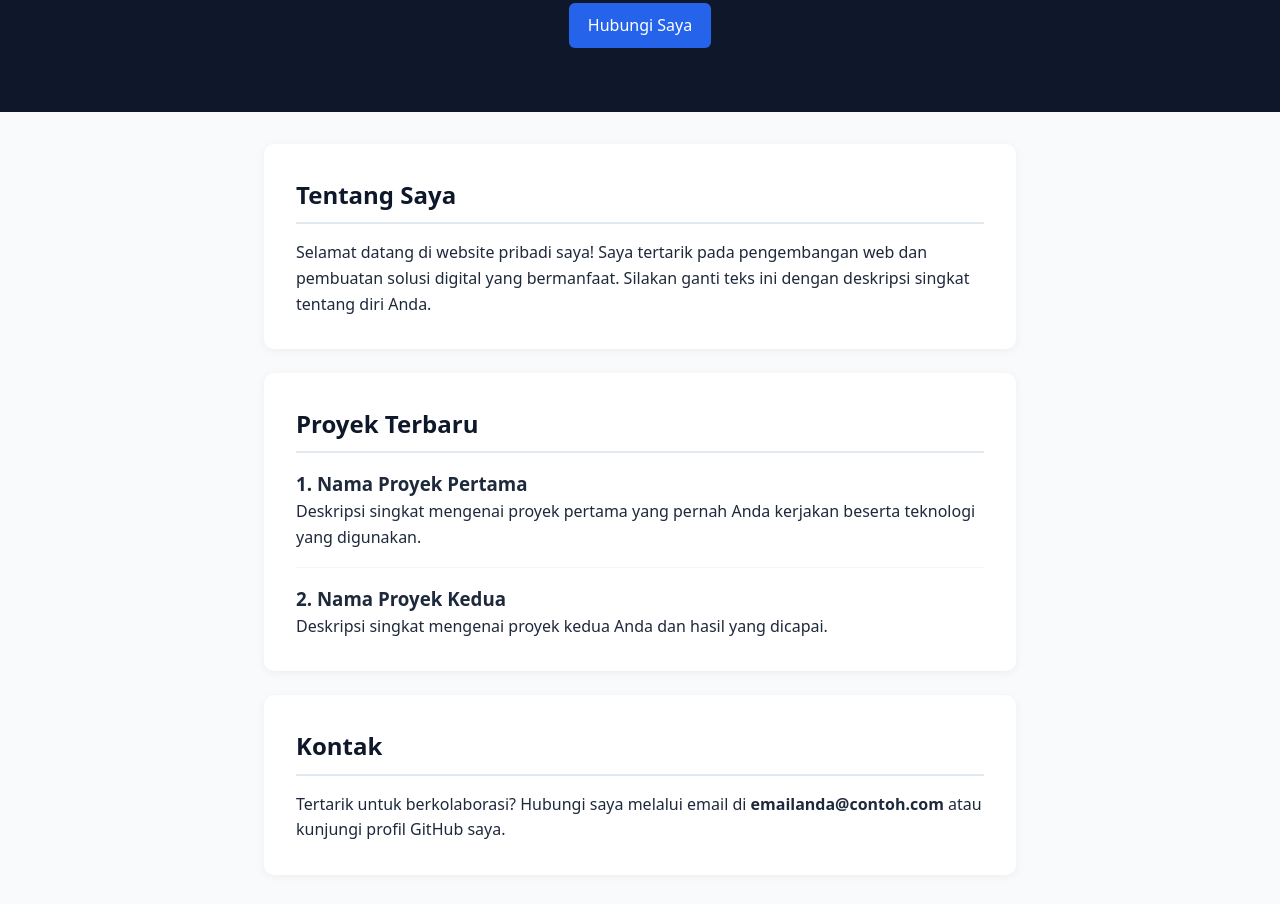
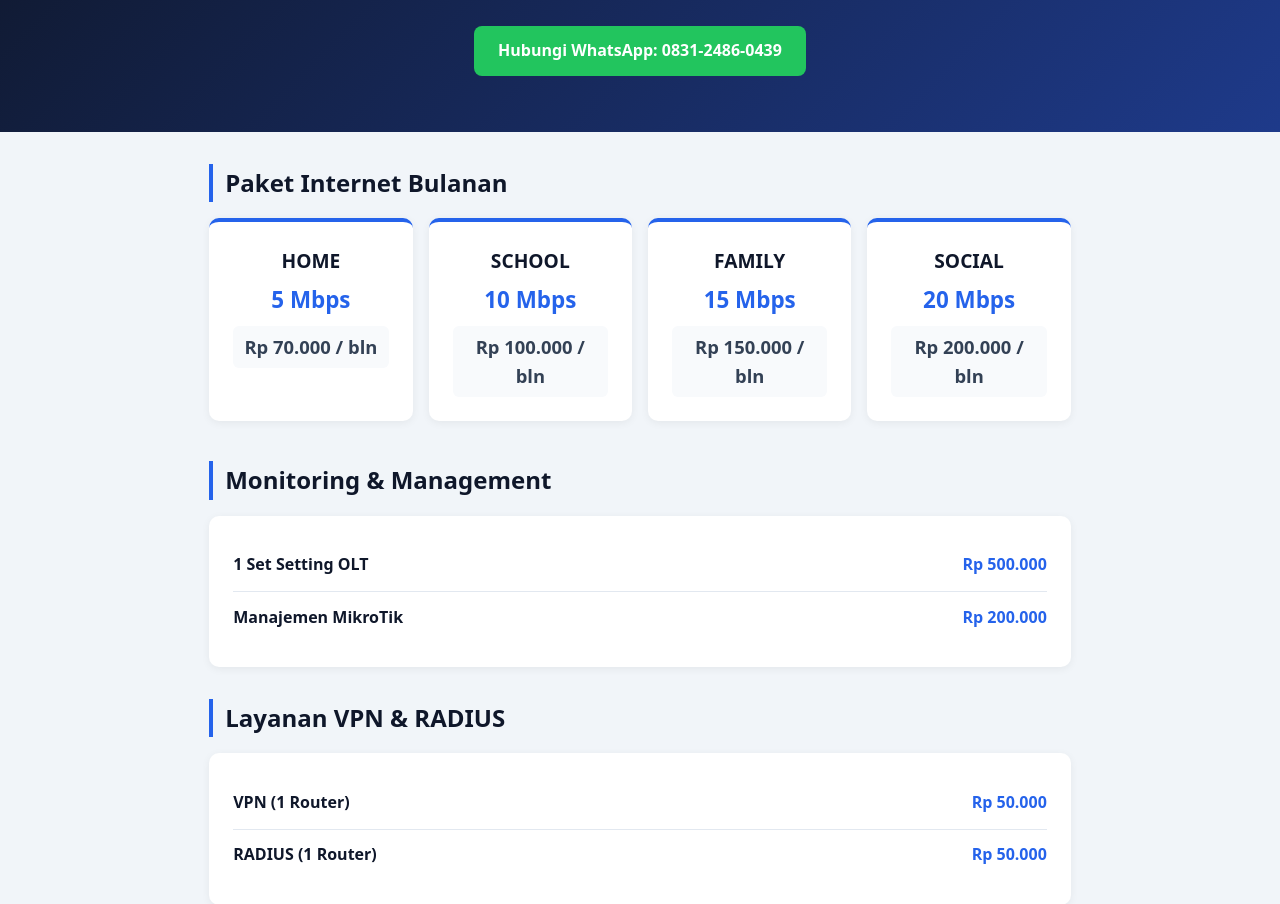
Before and after one commit to lintasdigital/lintasdigital, a plain HTML site: page index.html in a window 1280 px wide. Shown: the part 177-1081 px from the top of the page. Drawn offline with Linux system fonts and the light colour scheme.

Commit message:
Update index.html

```diff
--- a/index.html
+++ b/index.html
@@ -3,57 +3,90 @@
 <head>
     <meta charset="UTF-8">
     <meta name="viewport" content="width=device-width, initial-scale=1.0">
-    <title>Portofolio Saya</title>
+    <title>Lintas Digital - Layanan Internet & Jaringan</title>
     <style>
         * { box-sizing: border-box; margin: 0; padding: 0; font-family: system-ui, -apple-system, sans-serif; }
-        body { background-color: #f8fafc; color: #1e293b; line-height: 1.6; }
-        header { background: #0f172a; color: white; padding: 4rem 1.5rem; text-align: center; }
-        header h1 { font-size: 2.5rem; margin-bottom: 0.5rem; }
-        header p { color: #94a3b8; font-size: 1.1rem; }
-        .container { max-width: 800px; margin: 2rem auto; padding: 0 1.5rem; }
-        section { background: white; padding: 2rem; border-radius: 10px; box-shadow: 0 2px 10px rgba(0,0,0,0.05); margin-bottom: 1.5rem; }
-        h2 { color: #0f172a; margin-bottom: 1rem; border-bottom: 2px solid #e2e8f0; padding-bottom: 0.5rem; }
-        .project { margin-bottom: 1rem; padding-bottom: 1rem; border-bottom: 1px solid #f1f5f9; }
-        .project:last-child { border-bottom: none; margin-bottom: 0; padding-bottom: 0; }
-        .btn { display: inline-block; background: #2563eb; color: white; padding: 0.6rem 1.2rem; text-decoration: none; border-radius: 6px; margin-top: 1rem; font-weight: 500; }
-        .btn:hover { background: #1d4ed8; }
-        footer { text-align: center; padding: 2rem; color: #64748b; font-size: 0.9rem; }
+        body { background-color: #f1f5f9; color: #1e293b; line-height: 1.6; }
+        header { background: linear-gradient(135deg, #0f172a, #1e3a8a); color: white; padding: 3.5rem 1.5rem; text-align: center; }
+        header h1 { font-size: 2.3rem; margin-bottom: 0.5rem; letter-spacing: 1px; }
+        header p { color: #cbd5e1; font-size: 1.1rem; max-width: 600px; margin: 0 auto 1.5rem; }
+        .btn-wa { display: inline-block; background: #22c55e; color: white; padding: 0.75rem 1.5rem; text-decoration: none; border-radius: 8px; font-weight: bold; font-size: 1rem; transition: 0.2s; }
+        .btn-wa:hover { background: #16a34a; }
+        .container { max-width: 900px; margin: 2rem auto; padding: 0 1.2rem; }
+        .section-title { font-size: 1.5rem; color: #0f172a; margin-bottom: 1rem; border-left: 4px solid #2563eb; padding-left: 0.75rem; }
+        .grid { display: grid; grid-template-columns: repeat(auto-fit, minmax(200px, 1fr)); gap: 1rem; margin-bottom: 2.5rem; }
+        .card { background: white; padding: 1.5rem; border-radius: 10px; box-shadow: 0 2px 8px rgba(0,0,0,0.06); text-align: center; border-top: 4px solid #2563eb; }
+        .card h3 { font-size: 1.2rem; color: #0f172a; margin-bottom: 0.3rem; }
+        .speed { font-size: 1.4rem; font-weight: bold; color: #2563eb; margin-bottom: 0.5rem; }
+        .price { font-size: 1.15rem; font-weight: 600; color: #334155; background: #f8fafc; padding: 0.4rem; border-radius: 6px; }
+        .service-list { background: white; padding: 1.5rem; border-radius: 10px; box-shadow: 0 2px 8px rgba(0,0,0,0.06); margin-bottom: 2rem; }
+        .service-item { display: flex; justify-content: space-between; align-items: center; padding: 0.8rem 0; border-bottom: 1px solid #e2e8f0; }
+        .service-item:last-child { border-bottom: none; }
+        .service-name { font-weight: 600; color: #0f172a; }
+        .service-price { font-weight: bold; color: #2563eb; }
+        footer { text-align: center; padding: 2rem 1rem; color: #64748b; font-size: 0.9rem; background: #e2e8f0; margin-top: 3rem; }
     </style>
 </head>
 <body>
 
     <header>
-        <h1>Halo, Saya [Nama Anda]</h1>
-        <p>Web Developer | Desainer | Kreator Digital</p>
-        <a href="#kontak" class="btn">Hubungi Saya</a>
+        <h1>LINTAS DIGITAL</h1>
+        <p>Solusi Layanan Internet Cepat & Manajemen Jaringan Profesional (MikroTik, OLT, VPN, & RADIUS)</p>
+        <a href="https://wa.me." class="btn-wa" target="_blank">Hubungi WhatsApp: 0831-2486-0439</a>
     </header>
 
     <div class="container">
-        <section id="tentang">
-            <h2>Tentang Saya</h2>
-            <p>Selamat datang di website pribadi saya! Saya tertarik pada pengembangan web dan pembuatan solusi digital yang bermanfaat. Silakan ganti teks ini dengan deskripsi singkat tentang diri Anda.</p>
-        </section>
+        <h2 class="section-title">Paket Internet Bulanan</h2>
+        <div class="grid">
+            <div class="card">
+                <h3>HOME</h3>
+                <div class="speed">5 Mbps</div>
+                <div class="price">Rp 70.000 / bln</div>
+            </div>
+            <div class="card">
+                <h3>SCHOOL</h3>
+                <div class="speed">10 Mbps</div>
+                <div class="price">Rp 100.000 / bln</div>
+            </div>
+            <div class="card">
+                <h3>FAMILY</h3>
+                <div class="speed">15 Mbps</div>
+                <div class="price">Rp 150.000 / bln</div>
+            </div>
+            <div class="card">
+                <h3>SOCIAL</h3>
+                <div class="speed">20 Mbps</div>
+                <div class="price">Rp 200.000 / bln</div>
+            </div>
+        </div>
 
-        <section id="proyek">
-            <h2>Proyek Terbaru</h2>
-            <div class="project">
-                <h3>1. Nama Proyek Pertama</h3>
-                <p>Deskripsi singkat mengenai proyek pertama yang pernah Anda kerjakan beserta teknologi yang digunakan.</p>
+        <h2 class="section-title">Monitoring & Management</h2>
+        <div class="service-list">
+            <div class="service-item">
+                <span class="service-name">1 Set Setting OLT</span>
+                <span class="service-price">Rp 500.000</span>
             </div>
-            <div class="project">
-                <h3>2. Nama Proyek Kedua</h3>
-                <p>Deskripsi singkat mengenai proyek kedua Anda dan hasil yang dicapai.</p>
+            <div class="service-item">
+                <span class="service-name">Manajemen MikroTik</span>
+                <span class="service-price">Rp 200.000</span>
             </div>
-        </section>
+        </div>
 
-        <section id="kontak">
-            <h2>Kontak</h2>
-            <p>Tertarik untuk berkolaborasi? Hubungi saya melalui email di <strong>emailanda@contoh.com</strong> atau kunjungi profil GitHub saya.</p>
-        </section>
+        <h2 class="section-title">Layanan VPN & RADIUS</h2>
+        <div class="service-list">
+            <div class="service-item">
+                <span class="service-name">VPN (1 Router)</span>
+                <span class="service-price">Rp 50.000</span>
+            </div>
+            <div class="service-item">
+                <span class="service-name">RADIUS (1 Router)</span>
+                <span class="service-price">Rp 50.000</span>
+            </div>
+        </div>
     </div>
 
     <footer>
-        &copy; 2026 [Nama Anda]. Dibuat dengan GitHub Pages.
+        &copy; 2026 Lintas Digital. Kontak / WhatsApp: 083124860439
     </footer>
 
 </body>
```
